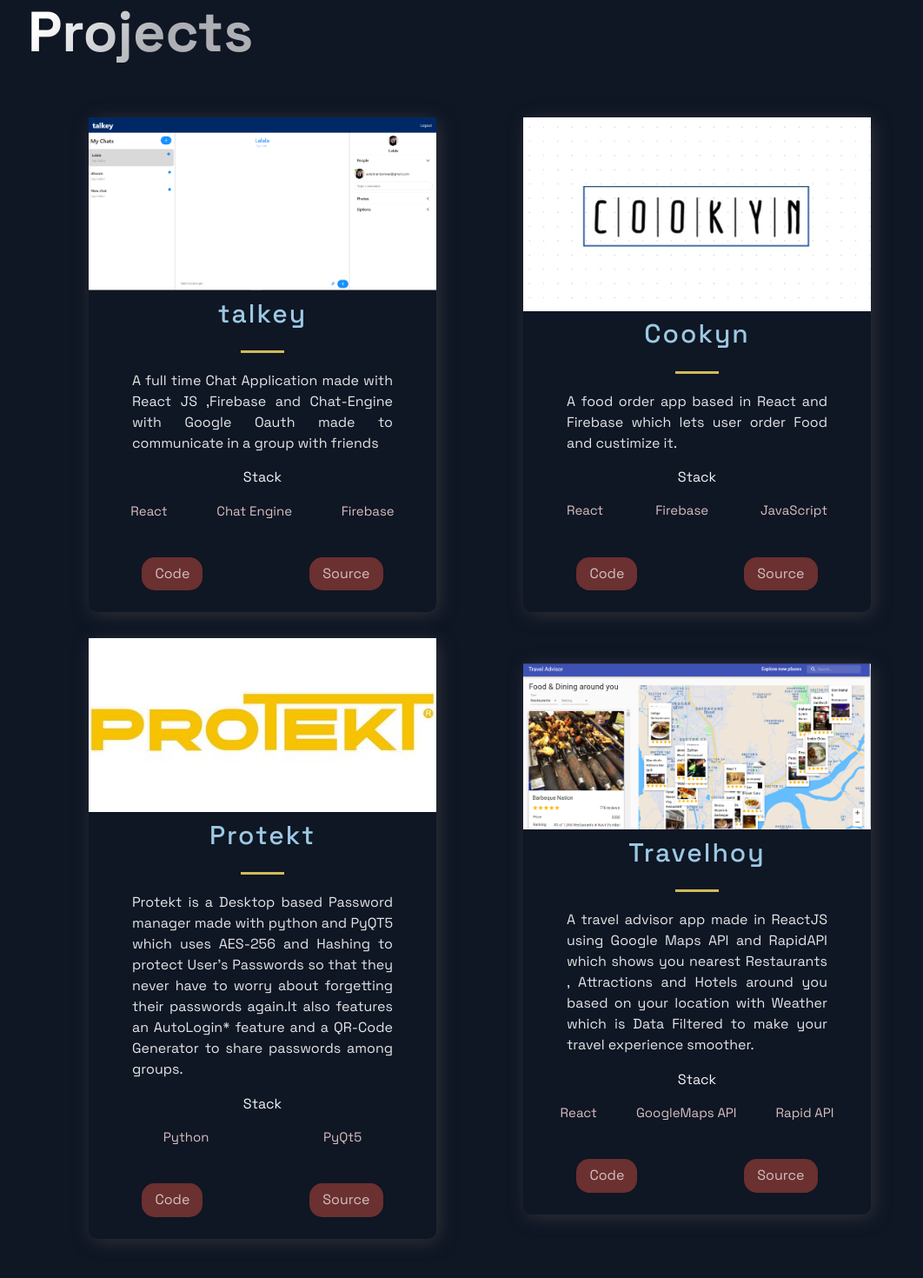
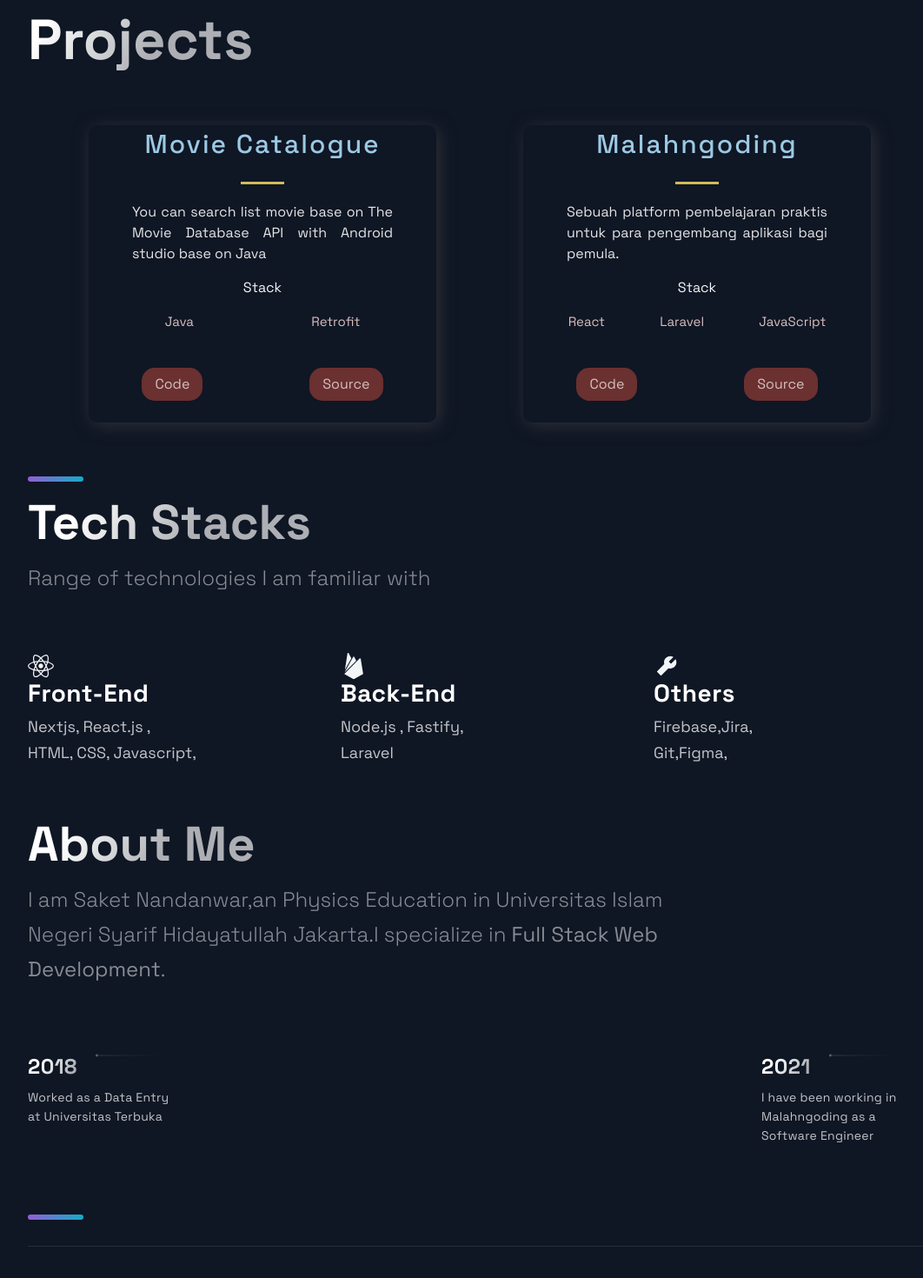
Before and after one commit to dennyrismanto/Portofolio, a Next.js app: page / in a window 1280 px wide. Shown: the part 700-2170 px from the top of the page at 87% size, without its empty margins (88-1150 px from the left). Built offline with nearby package versions, Linux system fonts and the light colour scheme.

Commit message:
portofolio

```diff
--- a/src/components/Footer/Footer.js
+++ b/src/components/Footer/Footer.js
@@ -25,21 +25,21 @@ const Footer = () => {
       <LinkList>
         <LinkColumn>
           <LinkTitle>Email</LinkTitle>
-          <LinkItem href="mailto:saketnandanwar@gmail.com">
-            saketnandanwar@gmail.com
+          <LinkItem href="mailto:rismanto.denny@gmail.com">
+            rismanto.denny@gmail.com
           </LinkItem>
         </LinkColumn>
       </LinkList>
       <LinkTitle>Socials</LinkTitle>
       <SocialIconsContainer>
         <SocialContainer>
-          <SocialIconsGi href="https://github.com/whodissaket">
+          <SocialIconsGi href="https://github.com/dennyrismanto">
             <AiFillGithub size="3rem" />
           </SocialIconsGi>
-          <SocialIconsLi href="https://www.linkedin.com/in/saket-nandanwar-70b838125/">
+          <SocialIconsLi href="https://www.linkedin.com/in/denny-rismanto-99537bb6/">
             <AiFillLinkedin size="3rem" />
           </SocialIconsLi>
-          <SocialIconsEmail href="mailto:saketnandanwar@gmail.com">
+          <SocialIconsEmail href="mailto:rismanto.denny@gmail.com">
             <HiOutlineMail size="3rem" />
           </SocialIconsEmail>
         </SocialContainer>
--- a/src/components/Hero/Hero.js
+++ b/src/components/Hero/Hero.js
@@ -13,14 +13,14 @@ const Hero = (props) => (
     <LeftSection>
       <SectionTitle main center>
         Hi! I'm <br />
-        Saket Nandanwar
+        Denny Rismanto
       </SectionTitle>
       <SectionText>
         I'm a <b> Budding Full Stack Developer and a student</b> based in{" "}
-        <b>Mumbai, India</b>.
+        <b>UIN Syarif Hidayatullah, Jakarta</b>.
       </SectionText>
       <Button
-        onClick={() => (window.location = "https://github.com/whodissaket")}
+        onClick={() => (window.location = "https://github.com/dennyrismanto")}
       >
         Learn More
       </Button>
--- a/src/components/Projects/Projects.js
+++ b/src/components/Projects/Projects.js
@@ -28,13 +28,12 @@ const Projects = () => (
       {projects.map(
         ({ id, image, title, description, tags, source, visit }) => (
           <BlogCard key={id}>
-            <Img src={image} />
             <TitleContent>
               <HeaderThree title>{title}</HeaderThree>
               <Hr />
             </TitleContent>
             <CardInfo>{description}</CardInfo>
-            <br/>
+            <br />
             <div>
               <TitleContent>Stack</TitleContent>
               <TagList>
--- a/src/components/Technologies/Technologies.js
+++ b/src/components/Technologies/Technologies.js
@@ -30,8 +30,6 @@ const Technologies = () => (
           <ListParagraph>
             Nextjs, React.js ,<br />
             HTML, CSS, Javascript,
-            <br />
-            EJS
           </ListParagraph>
         </ListContainer>
       </ListItem>
@@ -42,9 +40,9 @@ const Technologies = () => (
         <ListContainer>
           <ListTitle>Back-End</ListTitle>
           <ListParagraph>
-            Node.js , Express.js,
+            Node.js , Fastify,
             <br />
-            Python,Java
+            Laravel
           </ListParagraph>
         </ListContainer>
       </ListItem>
@@ -54,10 +52,8 @@ const Technologies = () => (
         <ListContainer>
           <ListTitle>Others</ListTitle>
           <ListParagraph>
-            Firebase,Google Cloud,
+            Firebase,Jira,
             <br /> Git,Figma,
-            <br />
-            C/C++,Haskell
           </ListParagraph>
         </ListContainer>
       </ListItem>
--- a/src/components/TimeLine/TimeLine.js
+++ b/src/components/TimeLine/TimeLine.js
@@ -67,14 +67,11 @@ const Timeline = () => {
     <Section id="about">
       <SectionTitle>About Me</SectionTitle>
       <SectionText>
-        I am Saket Nandanwar,an Engineering Student pursuing B.E(Bachelor of
-        Engineering) IT in Ramrao Adik Institute of Technology.I specialize in{" "}
-        <b>Full Stack Web Development</b>.I have worked with many Technologies
-        in several different projects.
+        I am Saket Nandanwar,an Physics Education in Universitas Islam Negeri
+        Syarif Hidayatullah Jakarta.I specialize in{" "}
+        <b>Full Stack Web Development</b>.
         <br />
         <br />
-        Currently, I am working as Data Analyst Volunteer at
-        TEDxDYPatilUniversity and leading a freelance project for Greendoors.
       </SectionText>
       <CarouselContainer ref={carouselRef} onScroll={handleScroll}>
         <>
--- a/src/constants/constants.js
+++ b/src/constants/constants.js
@@ -1,48 +1,30 @@
 export const projects = [
   {
-    title: "talkey",
+    title: "Movie Catalogue",
     description:
-      "A full time Chat Application made with React JS ,Firebase and Chat-Engine with Google Oauth made to communicate in a group with friends",
-    image: "/images/1.png",
-    tags: ["React", "Chat Engine", "Firebase"],
-    source: "https://talkey.netlify.app/",
-    visit: "https://github.com/whodissaket/talkey",
+      "You can search list movie base on The Movie Database API with Android studio base on Java                                                                      ",
+    image: "",
+    tags: ["Java", "Retrofit"],
+    source: "",
+    visit: "https://github.com/dennyrismanto/Submissionlima",
     id: 0,
   },
   {
-    title: "Cookyn",
+    title: "Malahngoding",
     description:
-      "A food order app based in React and Firebase which lets user order Food and custimize it. ",
-    image: "/images/cookyn.jpg",
-    tags: ["React", "Firebase", "JavaScript"],
-    source: "https://cookyn.netlify.app/",
-    visit: "https://github.com/whodissaket/cookyn",
+      "Sebuah platform pembelajaran praktis untuk para pengembang aplikasi bagi pemula.",
+    image: "",
+    tags: ["React", "Laravel", "JavaScript"],
+    source: "https://malahngoding.com/",
+    visit: "",
     id: 1,
-  },
-  {
-    title: "Protekt",
-    description:
-      "Protekt is a Desktop based Password manager made with python and PyQT5 which uses AES-256 and Hashing to protect User's Passwords so that they never have to worry about forgetting their passwords again.It also features an AutoLogin* feature and a QR-Code Generator to share passwords among groups.",
-    image: "/images/2.jpg",
-    tags: ["Python", "PyQt5"],
-    source: "https://github.com/mranonymod/PyProject",
-    visit: "https://github.com/mranonymod/PyProject",
-    id: 2,
-  },
-  {
-    title: "Travelhoy",
-    description:
-      "A travel advisor app made in ReactJS using Google Maps API and RapidAPI which shows you nearest Restaurants , Attractions and Hotels around you based on your location with Weather which is Data Filtered to make your travel experience smoother.",
-    image: "/images/3.PNG",
-    tags: ["React", "GoogleMaps API", "Rapid API"],
-    source: "https://travelhoy.netlify.app/",
-    visit: "https://github.com/whodissaket/travelhoy",
-    id: 3,
   },
 ];
 
 export const TimeLineData = [
-  { year: 2020, text: "Worked as a Catalyst for DSC-RAIT" },
-  { year: 2021, text: "Data Analyst Volunteer at TEDxDYPatilUniversity" },
-  { year: 2021, text: "Freelancer for Greendoors" },
+  { year: 2018, text: "Worked as a Data Entry at Universitas Terbuka" },
+  {
+    year: 2021,
+    text: "I have been working in Malahngoding as a Software Engineer",
+  },
 ];
```
Also changed, not shown: 2 other files (tests, documents, lock files or other folders).
